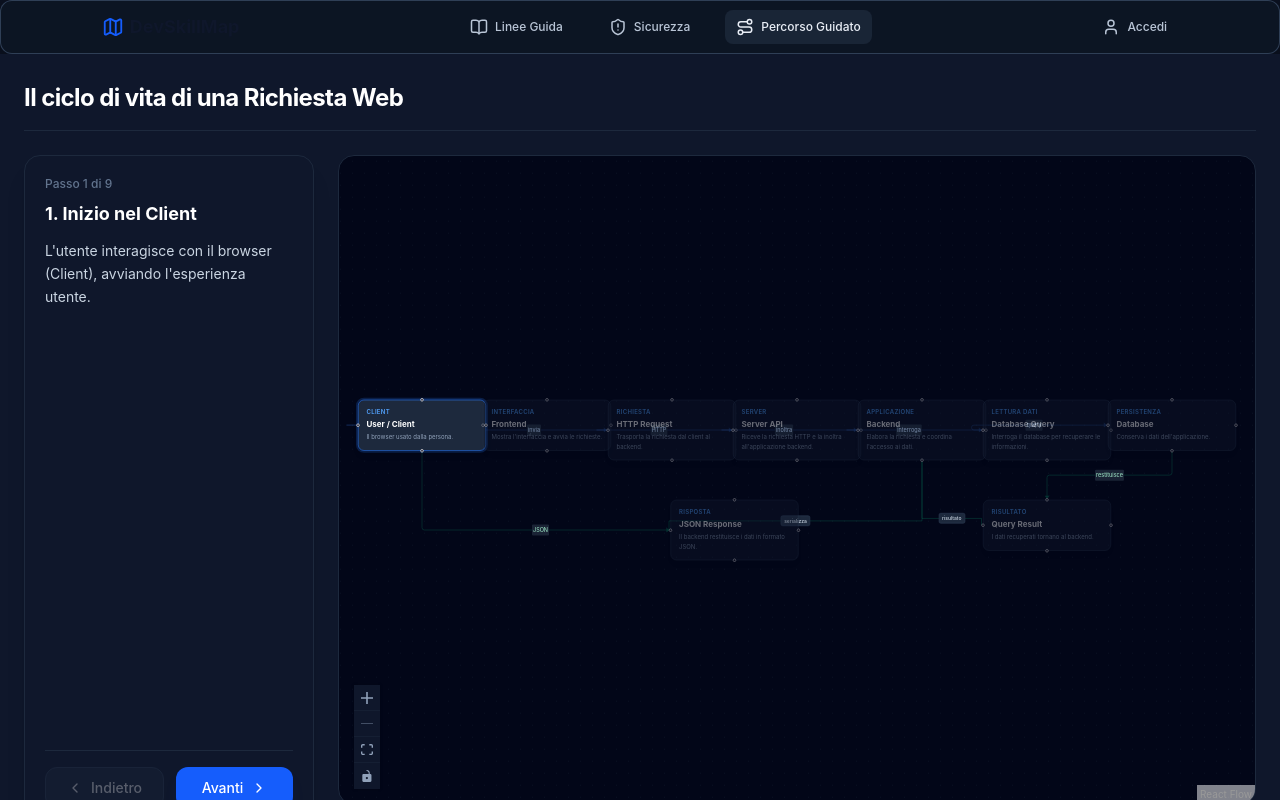
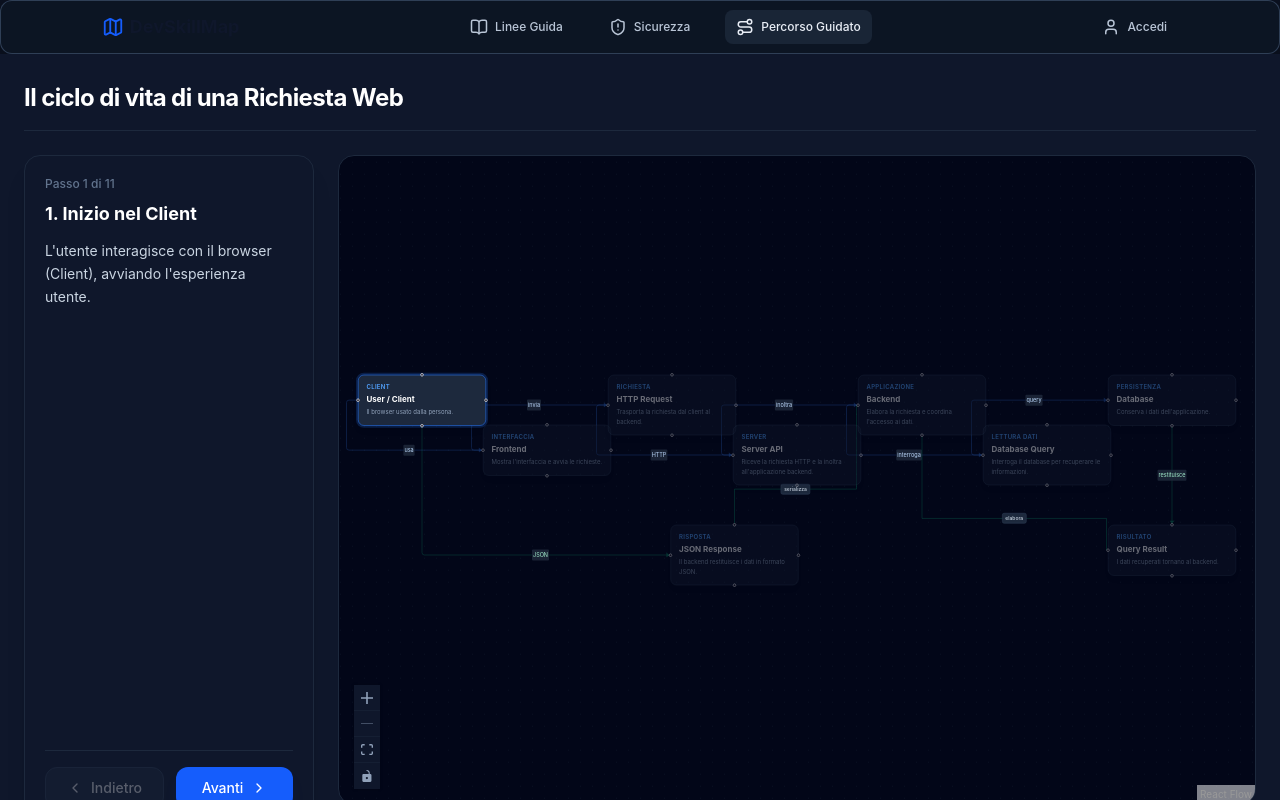
Before and after one commit to alice-rovere/web-dev-studio-map, a React (Vite) app: page /percorso-guidato in a window 1280 px wide. Built offline with nearby package versions, Linux system fonts and the light colour scheme.

Commit message:
feat: adjust node positions and update guided lesson descriptions for improved flow visualization

```diff
--- a/src/data/fullStackData.js
+++ b/src/data/fullStackData.js
@@ -7,7 +7,7 @@ export const FLOW_NODES = [
     label: "User / Client",
     category: "Client",
     description: "Il browser usato dalla persona.",
-    position: { x: 0, y: 250 },
+    position: { x: 0, y: 150 },
   },
   {
     id: "demo-frontend",
@@ -21,7 +21,7 @@ export const FLOW_NODES = [
     label: "HTTP Request",
     category: "Richiesta",
     description: "Trasporta la richiesta dal client al backend.",
-    position: { x: 500, y: 250 },
+    position: { x: 500, y: 150 },
   },
   {
     id: "demo-api-server",
@@ -35,7 +35,7 @@ export const FLOW_NODES = [
     label: "Backend",
     category: "Applicazione",
     description: "Elabora la richiesta e coordina l'accesso ai dati.",
-    position: { x: 1000, y: 250 },
+    position: { x: 1000, y: 150 },
   },
   {
     id: "demo-database-query",
@@ -49,14 +49,14 @@ export const FLOW_NODES = [
     label: "Database",
     category: "Persistenza",
     description: "Conserva i dati dell'applicazione.",
-    position: { x: 1500, y: 250 },
+    position: { x: 1500, y: 150 },
   },
   {
     id: "demo-query-result",
     label: "Query Result",
     category: "Risultato",
     description: "I dati recuperati tornano al backend.",
-    position: { x: 1250, y: 450 },
+    position: { x: 1500, y: 450 },
   },
   {
     id: "demo-json-response",
@@ -72,48 +72,50 @@ export const FLOW_EDGES = [
   { id: "flow-frontend-request", source: "demo-frontend", target: "demo-http-request", label: "invia" },
   { id: "flow-request-backend", source: "demo-http-request", target: "demo-api-server", label: "HTTP" },
   { id: "flow-server-backend", source: "demo-api-server", target: "demo-backend", label: "inoltra" },
-{ id: "flow-backend-query", source: "demo-backend", target: "demo-database-query", label: "interroga" },
+  { id: "flow-backend-query", source: "demo-backend", target: "demo-database-query", label: "interroga" },
   { id: "flow-query-database", source: "demo-database-query", target: "demo-database", label: "query" },
 
-    {
+   // 1. Dal Database scende verso il Query Result
+  {
     id: "flow-database-result",
     source: "demo-database",
     target: "demo-query-result",
     label: "restituisce",
-    sourceHandle: "source-bottom", // Corretto
-    targetHandle: "target-top",    // Corretto
+    sourceHandle: "source-bottom",
+    targetHandle: "target-top",
     data: { direction: "response" }
   },
 
-  // CORREZIONE 2: Dal query-result (source-left) torna al backend (target-bottom)
+  // 2. Dal Query Result il dato torna indietro ed entra nel Backend
   {
     id: "flow-result-backend",
     source: "demo-query-result",
     target: "demo-backend",
-    label: "risultato",
-    sourceHandle: "source-left",   // Corretto
-    targetHandle: "target-bottom", // Corretto
+    label: "elabora",
+    sourceHandle: "source-left",       // Esce da sinistra del blocco Query Result (x: 1500)
+    targetHandle: "target-bottom",     // Entra dal basso nel Backend (x: 1000, y: 150)
     data: { direction: "response", customRoute: true }
   },
 
-  // CORREZIONE 3: Dal backend (source-bottom) va alla json-response (target-right)
+  // 3. Ora che il Backend ha il dato, lo trasforma e lo invia alla JSON Response
   {
     id: "flow-backend-json",
     source: "demo-backend",
     target: "demo-json-response",
     label: "serializza",
-    sourceHandle: "source-bottom", // Corretto
-    targetHandle: "target-left",   // Corretto (cambiato in left per fluidità verso sinistra)
+    sourceHandle: "source-left",       // Esce da sinistra del Backend
+    targetHandle: "target-top",        // Entra dall'alto della JSON Response (x: 625, y: 450)
     data: { direction: "response", customRoute: true }
   },
 
+  // 4. Dalla JSON Response torna infine al Client per aggiornare l'interfaccia
   {
     id: "flow-json-client",
     source: "demo-json-response",
     target: "demo-client",
     label: "JSON",
     sourceHandle: "source-left",
-    targetHandle: "target-bottom",
+    targetHandle: "target-bottom",     // Chiude il ciclo sotto al browser dell'utente
     data: { direction: "response" }
   },
 ];
@@ -162,17 +164,30 @@ export const GUIDED_LESSONS = [
   },
   {
     title: "8. Ritorno dei Dati Grezzi",
-    description: "Il Database produce un Query Result che viene riaffidato all'applicazione di Backend.",
+    description: "Il Database produce un Query Result con i record estratti.",
     focusedNodeId: "demo-query-result",
     focusedEdgeId: "flow-database-result",
   },
   {
-    title: "9. Impacchettamento JSON",
-    description: "Il backend trasforma i dati in una stringa JSON standardizzata pronta per viaggiare in rete e la invia al client.",
+    title: "9. Elaborazione nel Backend",
+    description: "I dati grezzi tornano al Backend, che si occupa di validarli e modellarli.",
+    focusedNodeId: "demo-backend", // Il focus torna qui!
+    focusedEdgeId: "flow-result-backend",
+  },
+  {
+    title: "10. Impacchettamento JSON",
+    description: "Il backend trasforma i dati in formato JSON standard pronto per essere inviato.",
     focusedNodeId: "demo-json-response",
     focusedEdgeId: "flow-backend-json",
   },
+  {
+    title: "11. Risposta al Client",
+    description: "La JSON Response torna infine al browser per aggiornare dinamicamente l'interfaccia dell'utente.",
+    focusedNodeId: "demo-client",
+    focusedEdgeId: "flow-json-client",
+  },
 ];
+
 
 export function getFlowGraph(activeLessonIndex) {
   const lesson = GUIDED_LESSONS[activeLessonIndex] || GUIDED_LESSONS[0];
--- a/src/pages/GuidedPath.jsx
+++ b/src/pages/GuidedPath.jsx
@@ -130,7 +130,7 @@ function PathCanvas({ graph }) {
 
   useEffect(() => {
     // Inquadra automaticamente i nodi attivi al cambio dello step
-    fitView({ padding: 0.4, duration: 400 });
+    fitView({ duration: 400 });
   }, [graph, fitView]);
 
   return (
```
